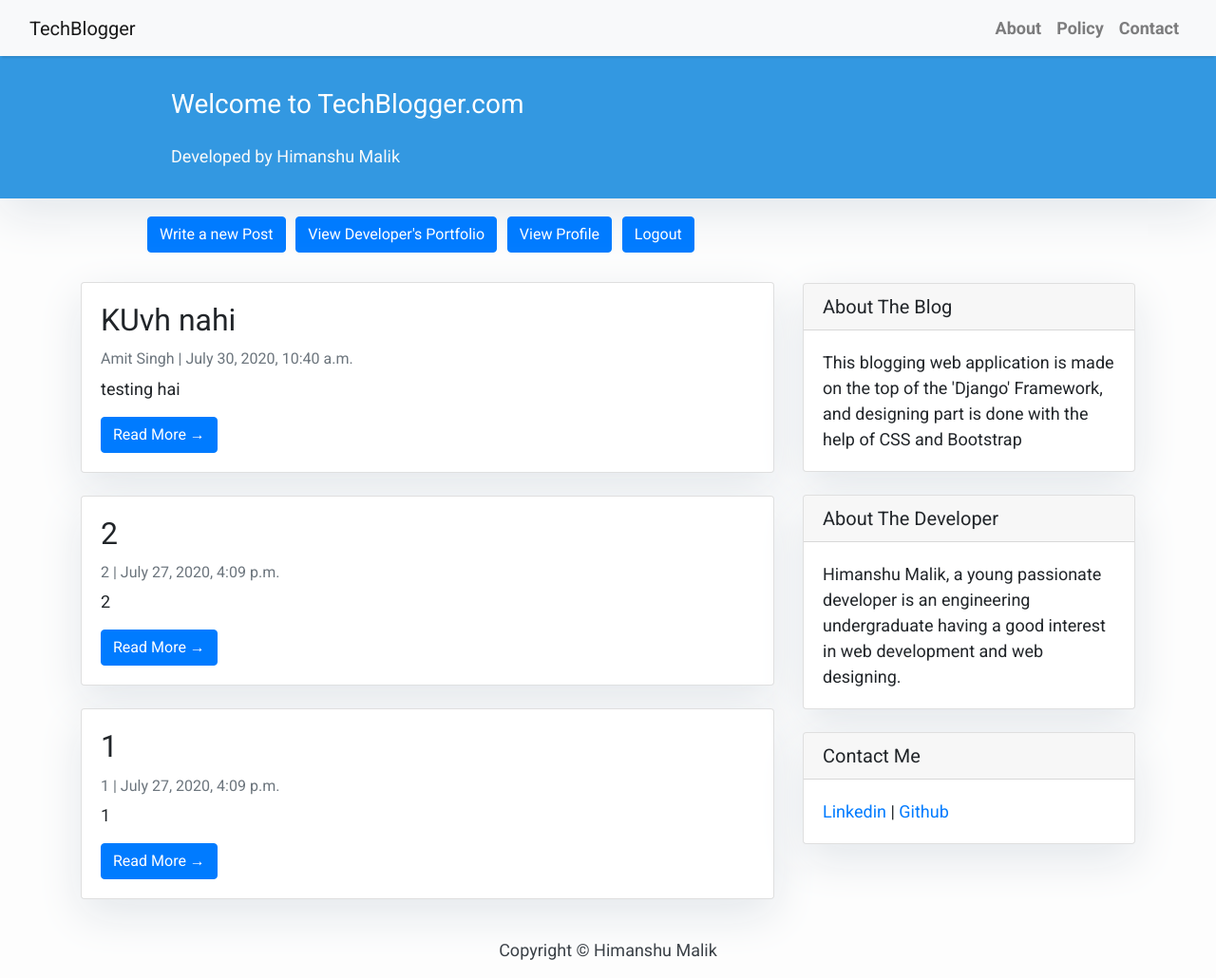
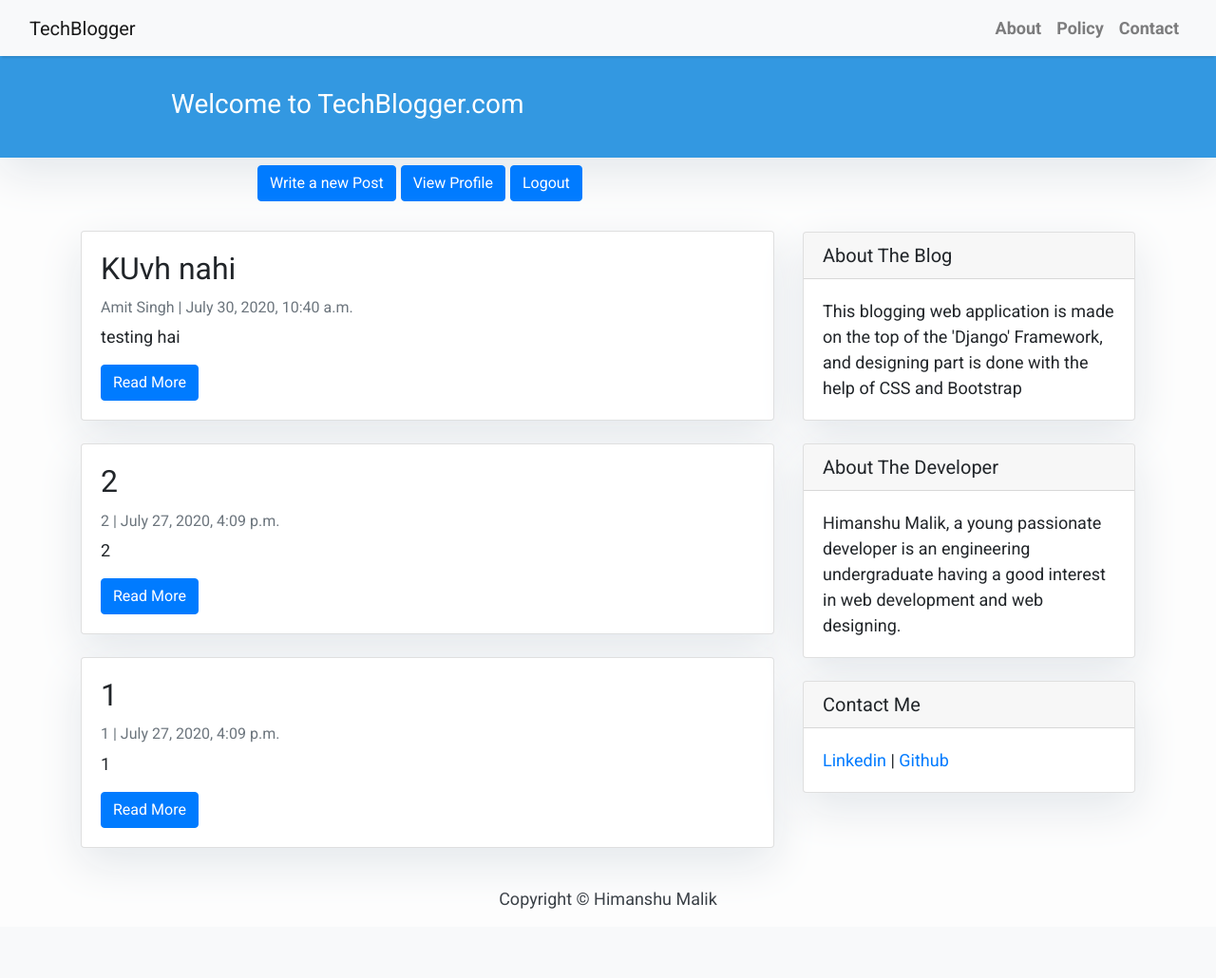
Before and after one commit to the-himanshu/TechBlog, a Django app: page /blog/ in a window 1280 px wide. Shown: the whole page at 95% size. After the commit the page ends 957 px from the top, so only its background shows below. Run offline with Django 3.2, Linux system fonts and the light colour scheme; data comes from the database, SQL or seed files in the repository; some libraries are stand-ins or nearby versions.

Commit message:
Update index.html

```diff
--- a/blog/templates/index.html
+++ b/blog/templates/index.html
@@ -23,18 +23,7 @@
             <div class=" col-md-8 col-md-10 mx-auto">
                 <div class="site-heading">
                     <h3 class=" site-heading my-4 mt-3 text-white"> Welcome to TechBlogger.com </h3>
-                    <p class="text-light">Developed by Himanshu Malik &nbsp&nbsp&nbsp&nbsp&nbsp&nbsp&nbsp
-                            &nbsp&nbsp&nbsp&nbsp&nbsp&nbsp&nbsp
-                            &nbsp&nbsp&nbsp&nbsp&nbsp&nbsp&nbsp
-                            &nbsp&nbsp&nbsp&nbsp&nbsp&nbsp&nbsp
-                            &nbsp&nbsp&nbsp&nbsp&nbsp&nbsp&nbsp
-                            &nbsp&nbsp&nbsp&nbsp&nbsp&nbsp&nbsp
-                            &nbsp&nbsp&nbsp&nbsp&nbsp&nbsp&nbsp
-                            &nbsp&nbsp&nbsp&nbsp&nbsp&nbsp&nbsp
-                            &nbsp&nbsp&nbsp&nbsp&nbsp&nbsp&nbsp
-                            &nbsp&nbsp&nbsp&nbsp&nbsp&nbsp&nbsp
-                            &nbsp&nbsp&nbsp&nbsp&nbsp&nbsp&nbsp
-                            {% if user.is_authenticated %}
+                    <p class="text-light">{% if user.is_authenticated %}
                             Logged in as <b>{{ user.get_username }}</b>
                             {% endif %}
                     </p>
@@ -44,18 +33,15 @@
     </div>
 </header>
     <div class="container">
-            <nav class="navbar navbar-expand-lg"  style="margin-top:1%;">
-        <form action="makePost" method="get" style="margin-right:1%;margin-left:5%;">
-            <button type="submit" class="btn btn-primary">Write a new Post</button>
+            <nav class="navbar navbar-expand-lg navTop boxes">
+        <form action="makePost" method="get">
+            <button type="submit" class="btn btn-primary box">Write a new Post</button>
         </form>
-        <form action="portfolio" method="get" style="margin-right:1%;">
-            <button type="submit" class="btn btn-primary">View Developer's Portfolio</button>
-        </form>
-        <form action="profile" method="get" style="margin-right:1%;">
-                <button type="submit" class="btn btn-primary">View Profile</button>
+        <form action="profile" method="get">
+                <button type="submit" class="btn btn-primary box">View Profile</button>
             </form>
-        <form action="logout" method="get" style="margin-right:1%;">
-            <button type="submit" class="btn btn-primary">Logout</button>
+        <form action="logout" method="get">
+            <button type="submit" class="btn btn-primary box">Logout</button>
         </form>
         </nav>
 
@@ -63,12 +49,12 @@
         <!-- Blog Entries Column -->
         <div class="col-md-8 mt-3 left">
             {% for post in posts %}
-            <div class="card mb-4"  style="margin-top:1%;">
+            <div class="card mb-4 cards">
                 <div class="card-body">
                     <h2 class="card-title">{{ post.title }}</h2>
                     <p class="card-text text-muted h6">{{ post.publisher }} | {{ post.created_on}} </p>
                     <p class="card-text">{{post.content|slice:":200" }}</p>
-                    <a href="{% url 'post_detail' post.slug  %}" class="btn btn-primary">Read More &rarr;</a>
+                    <a href="{% url 'post_detail' post.slug  %}" class="btn btn-primary">Read More</a>
                 </div>
             </div>
             {% endfor %}
```
